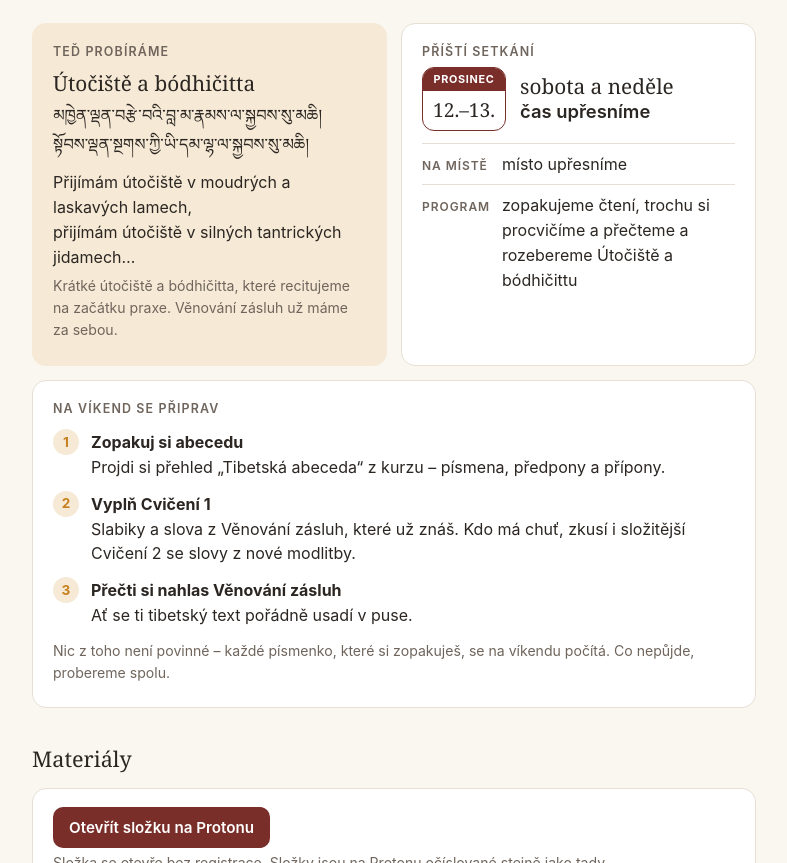
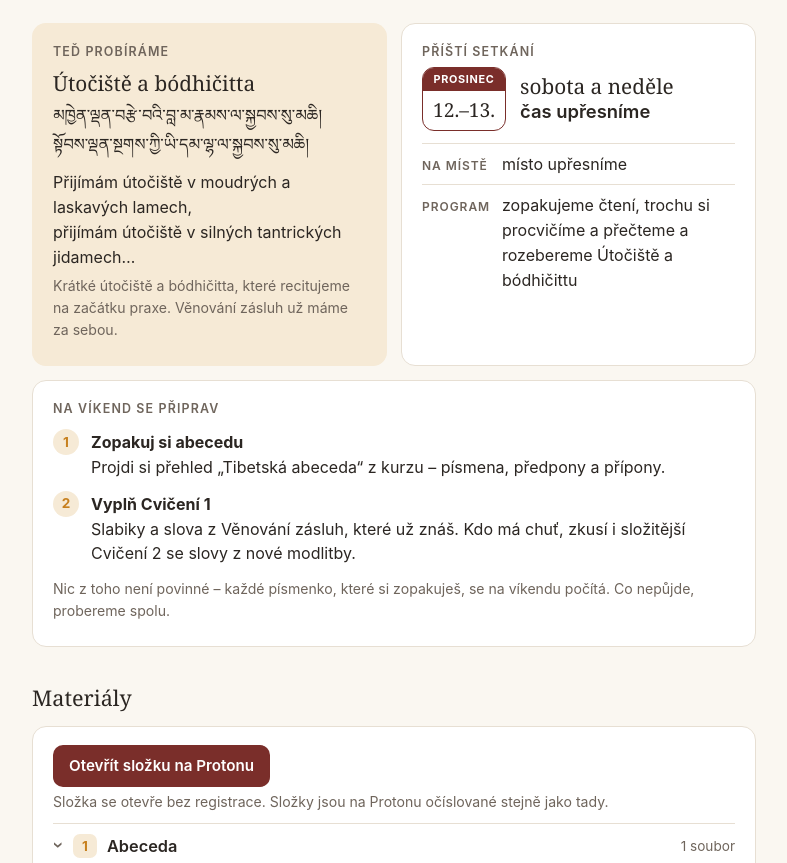
Before and after one commit to MiroslavHrdina/studijni-skupiny, a plain HTML site: page ligmincha-tibetstina/index.html in a window 1280 px wide. Shown: the part 237-1100 px from the top of the page, without its empty margins (246-1033 px from the left). Drawn offline with Linux system fonts and the light colour scheme.

Commit message:
Ligmincha: bez kroku Přečti si nahlas Věnování zásluh
Co-Authored-By: Claude Opus 5.5 <noreply@anthropic.com>
Claude-Session: https://claude.ai/code/session_018Vo3CvjiC1FuhmjXQisLAv

```diff
--- a/ligmincha-tibetstina/index.html
+++ b/ligmincha-tibetstina/index.html
@@ -166,7 +166,6 @@
   <ol class="steps">
     <li><b>Zopakuj si abecedu</b>Projdi si přehled „Tibetská abeceda“ z kurzu – písmena, předpony a přípony.</li>
     <li><b>Vyplň Cvičení 1</b>Slabiky a slova z Věnování zásluh, které už znáš. Kdo má chuť, zkusí i složitější Cvičení 2 se slovy z nové modlitby.</li>
-    <li><b>Přečti si nahlas Věnování zásluh</b>Ať se ti tibetský text pořádně usadí v puse.</li>
   </ol>
   <p class="small">Nic z toho není povinné – každé písmenko, které si zopakuješ, se na víkendu počítá. Co nepůjde, probereme spolu.</p>
 </section>
```
